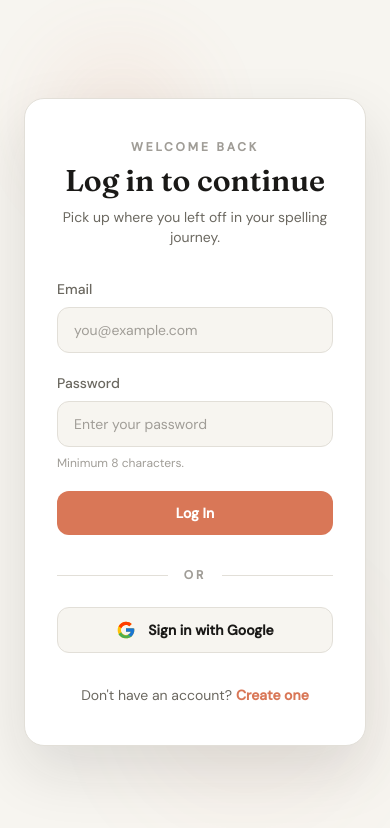
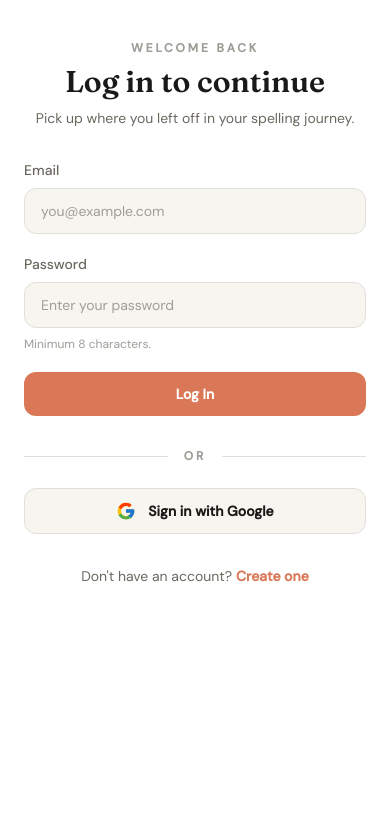
Before and after one commit to Senasphy/nexuset, a Next.js app: page /login in a window 390 px wide. Shown: the top 828 px of the page. Built offline with nearby package versions, Linux system fonts and the light colour scheme; no server answers.

Commit message:
feat(auth): apply mobile-first full-screen layout and button polish

```diff
--- a/src/app/login/page.jsx
+++ b/src/app/login/page.jsx
@@ -59,8 +59,8 @@ export default function LoginPage() {
         <div className="absolute bottom-10 right-10 h-52 w-52 rounded-full bg-[var(--landing-amber)] opacity-[0.06] blur-3xl" />
       </div>
 
-      <div className="relative mx-auto flex min-h-screen w-full max-w-5xl items-center justify-center px-6 py-16">
-        <div className="w-full max-w-md rounded-[20px] border border-[var(--border)] bg-[var(--bg-surface)] px-8 py-10 shadow-[0_24px_60px_rgba(26,25,23,0.12)]">
+      <div className="relative mx-auto flex min-h-screen w-full max-w-5xl items-center justify-center px-0 py-0 sm:px-6 sm:py-16">
+        <div className="w-full min-h-screen bg-[var(--bg-surface)] px-6 py-10 sm:min-h-0 sm:max-w-md sm:rounded-[20px] sm:border sm:border-[var(--border)] sm:px-8 sm:py-10 sm:shadow-[0_24px_60px_rgba(26,25,23,0.12)]">
           <div className="space-y-2 text-center">
             <p className="text-xs font-semibold uppercase tracking-[0.24em] text-[var(--text-muted)]">
               Welcome back
@@ -112,7 +112,7 @@ export default function LoginPage() {
             <button
               type="submit"
               disabled={isLoading}
-              className={`w-full rounded-[12px] bg-[var(--landing-amber)] py-3 text-sm font-semibold text-white transition-all hover:-translate-y-[1px] hover:shadow-[0_12px_24px_rgba(217,119,87,0.25)] ${
+              className={`w-full rounded-[12px] bg-[var(--landing-amber)] py-3 text-sm font-semibold text-white transition-all hover:-translate-y-[1px] ${
                 isLoading ? "cursor-not-allowed opacity-70" : ""
               }`}
             >
--- a/src/app/sign-up/page.jsx
+++ b/src/app/sign-up/page.jsx
@@ -68,8 +68,8 @@ export default function SignupPage() {
   return (
     <div className="relative min-h-screen bg-[var(--bg-base)] text-[var(--text-primary)]">
 
-      <div className="relative mx-auto flex min-h-screen w-full max-w-5xl items-center justify-center px-6 py-16">
-        <div className="w-full max-w-md rounded-[20px] border border-[var(--border)] bg-[var(--bg-surface)] px-8 py-10 shadow-[0_24px_60px_rgba(26,25,23,0.12)]">
+      <div className="relative mx-auto flex min-h-screen w-full max-w-5xl items-center justify-center px-0 py-0 sm:px-6 sm:py-16">
+        <div className="w-full min-h-screen bg-[var(--bg-surface)] px-6 py-10 sm:min-h-0 sm:max-w-md sm:rounded-[20px] sm:border sm:border-[var(--border)] sm:px-8 sm:py-10 sm:shadow-[0_24px_60px_rgba(26,25,23,0.12)]">
           <div className="space-y-2 text-center">
             <p className="text-xs font-semibold uppercase tracking-[0.24em] text-[var(--text-muted)]">
               Start fresh
@@ -135,7 +135,7 @@ export default function SignupPage() {
             <button
               type="submit"
               disabled={isLoading}
-              className={`w-full rounded-[12px] bg-[var(--landing-amber)] py-3 text-sm font-semibold text-white transition-all  hover:shadow-[0_12px_24px_rgba(217,119,87,0.25)] ${
+              className={`w-full rounded-[12px] bg-[var(--landing-amber)] py-3 text-sm font-semibold text-white transition-all ${
                 isLoading ? "cursor-not-allowed opacity-70" : ""
               }`}
             >
```
